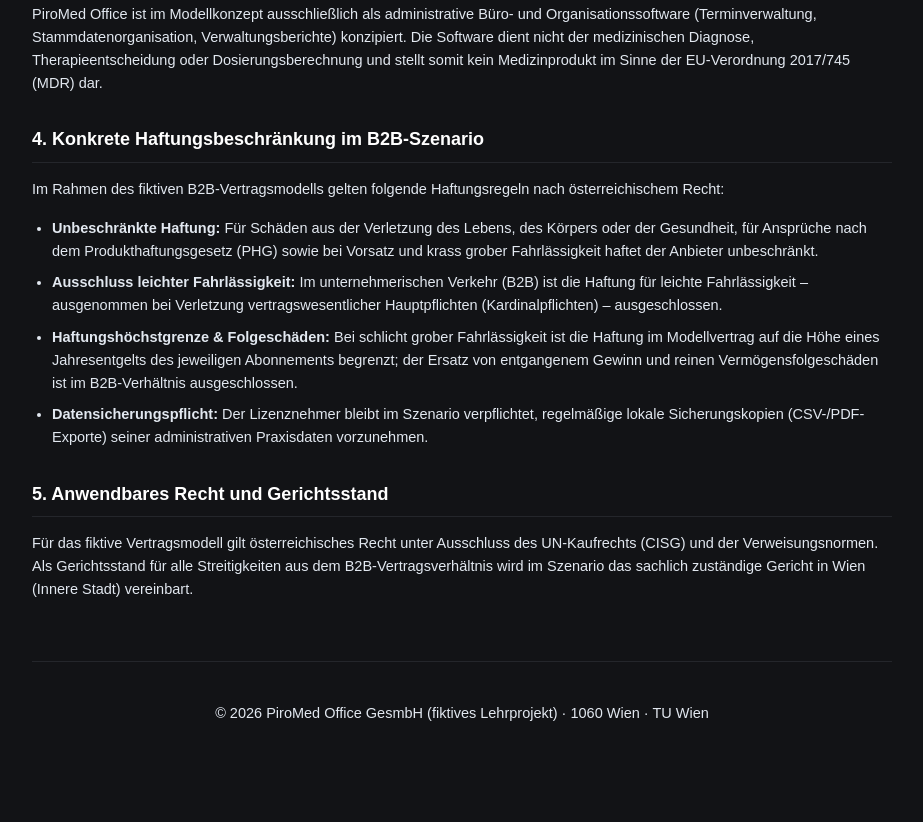
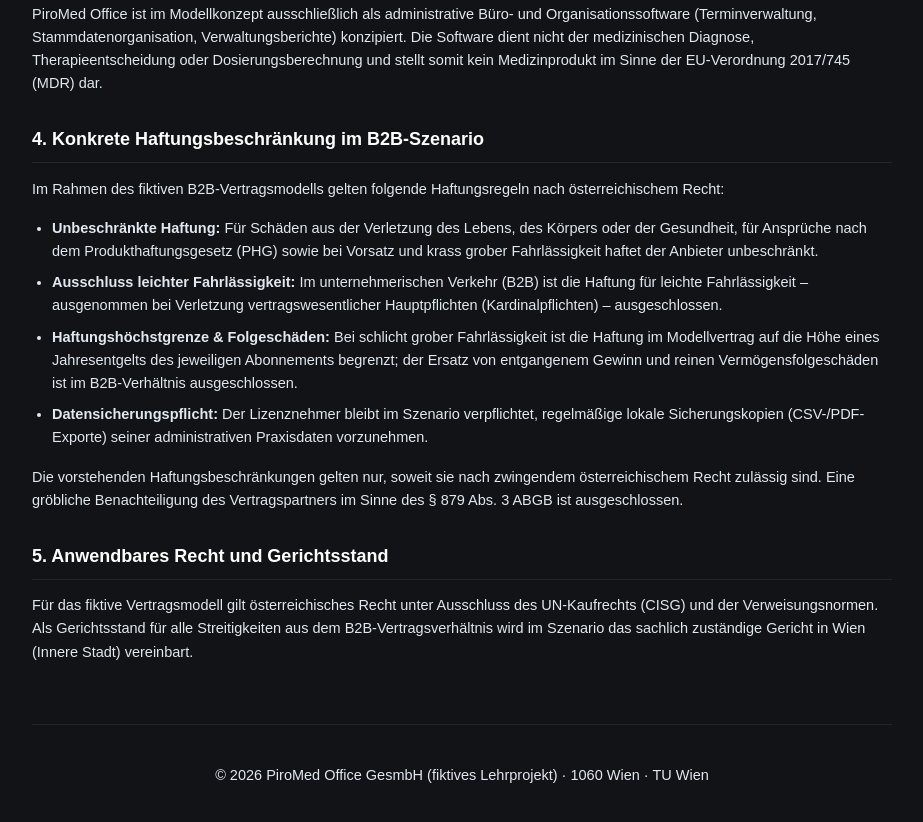
Before and after one commit to Pirovienna/pirosoft, a plain HTML site: page lizenz.html in a window 1280 px wide. Shown: the part 864-1686 px from the top of the page, without its empty margins (178-1101 px from the left). Before the commit the page ends 1654 px from the top, so only its background shows below. Drawn offline with Linux system fonts and the light colour scheme.

Commit message:
Clarify liability limitations under Austrian law
Added a paragraph clarifying the applicability of liability limitations under Austrian law.

```diff
--- a/lizenz.html
+++ b/lizenz.html
@@ -80,6 +80,9 @@
         <li><strong>Haftungshöchstgrenze &amp; Folgeschäden:</strong> Bei schlicht grober Fahrlässigkeit ist die Haftung im Modellvertrag auf die Höhe eines Jahresentgelts des jeweiligen Abonnements begrenzt; der Ersatz von entgangenem Gewinn und reinen Vermögensfolgeschäden ist im B2B-Verhältnis ausgeschlossen.</li>
         <li><strong>Datensicherungspflicht:</strong> Der Lizenznehmer bleibt im Szenario verpflichtet, regelmäßige lokale Sicherungskopien (CSV-/PDF-Exporte) seiner administrativen Praxisdaten vorzunehmen.</li>
       </ul>
+      <p>
+        Die vorstehenden Haftungsbeschränkungen gelten nur, soweit sie nach zwingendem österreichischem Recht zulässig sind. Eine gröbliche Benachteiligung des Vertragspartners im Sinne des § 879 Abs. 3 ABGB ist ausgeschlossen.
+      </p>
 
       <h2>5. Anwendbares Recht und Gerichtsstand</h2>
       <p>
```
